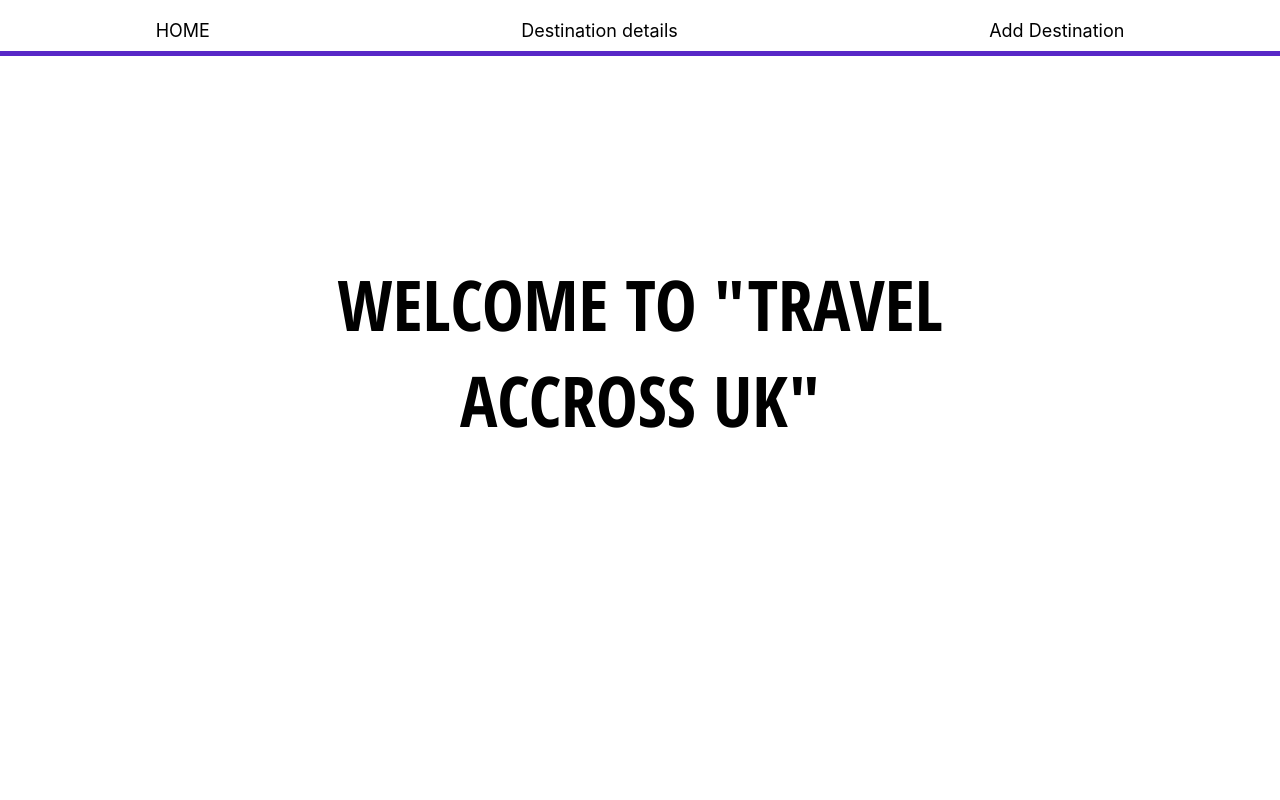
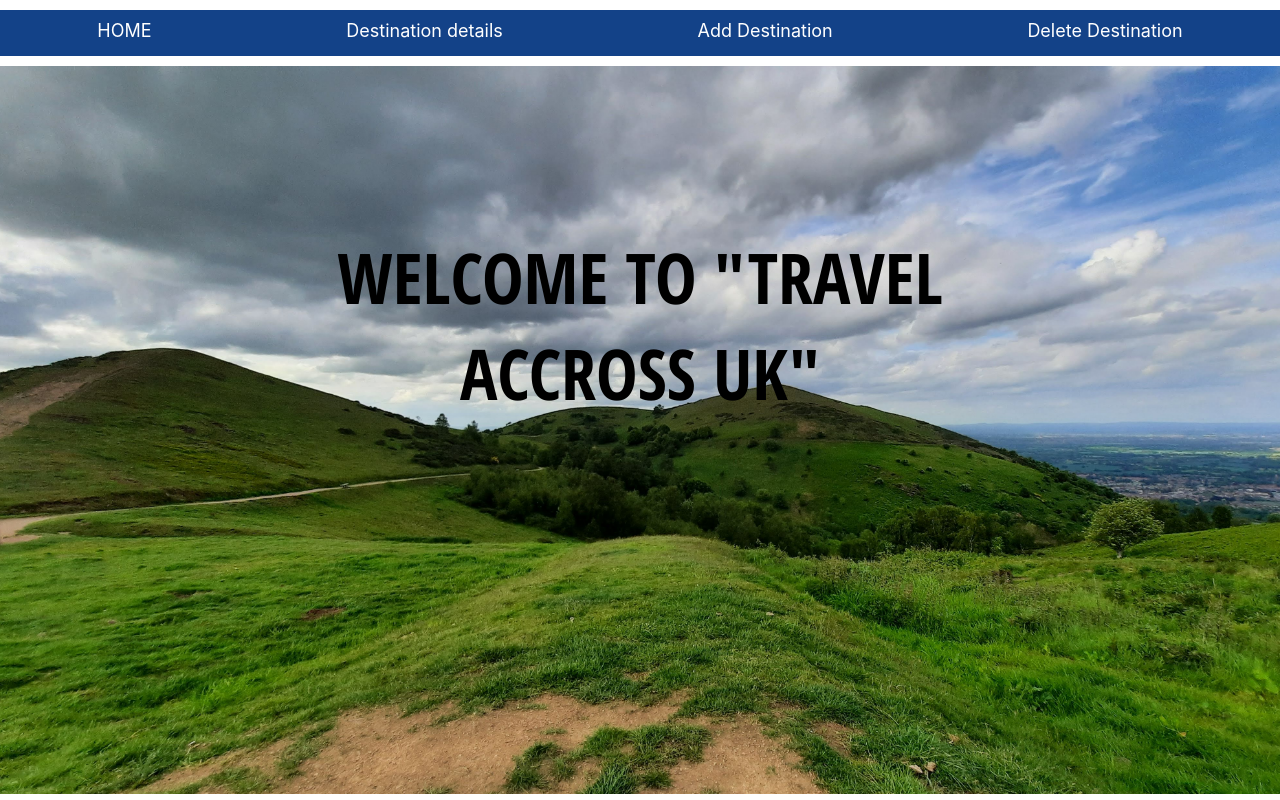
Before and after one commit to AshwiniMadapura/travel_app, a React (Create React App) app: page / in a window 1280 px wide. Built offline with nearby package versions, Linux system fonts and the light colour scheme; no server answers.

Commit message:
Added delete form component

```diff
--- /dev/null
+++ b/src/components/DeleteForm/DeleteForm.jsx
@@ -0,0 +1,45 @@
+// import { useState } from "react";
+import "./DeleteForm.scss";
+
+
+const DeleteForm = (props) => {
+    // const [location, setLocation] = useState({
+    //   locationId: "",
+    //   // description: "",
+    //   // attractions: ""
+    // })
+
+    const{
+      locationId
+    }=props.deleteForm;
+
+    const handleDelete = (e) => {
+        e.preventDefault()
+        fetch('https://cloud-travel-app-mgpd7hiizq-nw.a.run.app/locations/'+locationId, {
+          method: 'DELETE',
+          headers: {
+            'Content-Type': 'application/json',
+          },
+          // body: JSON.stringify(location)
+        })
+        .then((response) => response.json())
+        .then((json => console.log(json)))
+        .catch(err => console.log(err))
+        console.log("deleted")
+        e.target.reset();
+      }
+
+      return (
+        <div className="log-form">
+          <h2>Delete A Location</h2>
+          <form >
+          {/* <input type="number" placeholder="location Id" {locationId}/> */}
+            {/* <input type="text" placeholder="location Id" onInput={(e) => setLocation({ ...location, locationId: e.target.value })} /> */}
+            {/* <input type="text" placeholder="description" onInput={(e) => setLocation({ ...location, description: e.target.value })} />
+            <input type="text" placeholder="attractions" onInput={(e) => setLocation({ ...location, attractions: e.target.value })} /> */}
+            <button type="submit" className="btn" onClick={handleDelete}>Delete</button>
+          </form>
+        </div>
+      );
+}
+export default DeleteForm;
--- a/src/components/Home/Home.jsx
+++ b/src/components/Home/Home.jsx
@@ -2,7 +2,9 @@ import "./Home.scss";
 
 const Home = () => {
   return (
-    <h1>WELCOME TO "TRAVEL ACCROSS UK"</h1>
+    <div className="homepage">
+    <h1 className="homepage__header">WELCOME TO "TRAVEL ACCROSS UK"</h1>
+    </div>
   )
 }
 
--- a/src/components/Home/Home.scss
+++ b/src/components/Home/Home.scss
@@ -1,10 +1,23 @@
 @import url(https://fonts.googleapis.com/css?family=Open+Sans+Condensed:300,700|Open+Sans:400,300,600);
 
+.homepage{
+  display: flex;
+  flex-direction: column;
+  align-items: center;
+  justify-content: center;
+  background-image: url("../../assets/images/homepage.jpg");
+  background-size: cover;
+  background-repeat: no-repeat;
+  height: 91vh;
+  width: 100vw;
+  background-position: center;
 
-h1 {
-  font-size: 70px;
+  &__header{
+    font-size: 70px;
   width: 50%;
-  margin: 200px auto;
+  // margin: auto auto;
+  margin-bottom: 20%;
   text-align: center;
   font-family: 'open sans condensed';
+  }
 }
--- a/src/components/Location/Location.jsx
+++ b/src/components/Location/Location.jsx
@@ -4,8 +4,26 @@ const Location=(props)=>{
     const{
         locationName,
         description,
-        attractions
+        attractions,
+        locationId
     }=props.location;
+
+    const handleDelete = () => {
+        console.log("it works")
+        fetch(
+            'https://cloud-travel-app-mgpd7hiizq-nw.a.run.app/locations/'+locationId,
+          {
+            method: 'DELETE',
+            headers: {
+              'Content-Type': 'application/json',
+            },
+          }
+        )
+          .then((response) => response.json())
+          .then((json) => console.log(json))
+          .catch((err) => console.log(err));
+        console.log('deleted');
+      };
 
     return(
         <div className="location">
@@ -13,6 +31,8 @@ const Location=(props)=>{
             <h3>Name of location: {locationName}</h3>
             <p>Location details are: {description}</p>
             <p>Nearby attractions are: {attractions}</p>
+            <a href="">Know more</a>
+            <button type="button" className="location__delete" onClick={handleDelete}>Delete</button>
         </div>
     )
 }
--- a/src/components/Location/Location.scss
+++ b/src/components/Location/Location.scss
@@ -5,6 +5,10 @@
     background-color: rgb(19, 66, 136);
     color: white;
     border-radius: 5px;
+
+    &__delete{
+      margin-left: 60%;
+    }
 
     h3 {
       font-size: 32px;
@@ -15,4 +19,8 @@
       font-size: 12px;
       font-weight: lighter;
     }
+
+    a{
+      color: wheat;
+    }
   }
--- a/src/components/LocationList/LocationList.jsx
+++ b/src/components/LocationList/LocationList.jsx
@@ -3,12 +3,13 @@ import Location from "../Location/Location"
 
 const LocationList=(props)=>{
     return(
-        <>
-            <h2 className="heading">Famous loacations to visit accross UK...</h2>
-            <div>
+        <div className="locationDetails">
+
+            <h2 className="locationDetails__heading">Famous loacations to visit accross UK...</h2>
+            <div className="locationDetails__content">
                 {props.locations && props.locations.map(location => <Location key={location.locationId} location={location}/>)}
             </div>
-        </>
+        </div>
     )
 }
 export default LocationList
--- a/src/components/LocationList/LocationList.scss
+++ b/src/components/LocationList/LocationList.scss
@@ -1,6 +1,37 @@
-.heading {
+.locationDetails{
+  display: flex;
+  flex-direction: column;
+  align-items: center;
+  justify-content: center;
+  background-image: url("../../assets/images/homepage.jpg");
+  background-size: cover;
+  background-repeat: no-repeat;
+  height: 91vh;
+  width: 100vw;
+  background-position: center;
+
+  &__heading{
     text-align: center;
     margin: 50px 0;
     font-size: 36px;
     font-family: 'open sans condensed';
   }
+
+  &__content{
+    display: grid;
+    grid-template-rows: 1fr 1fr 1fr;
+    grid-template-columns: 1fr 1fr 1fr;
+    padding: 2rem;
+    gap: 3rem;
+    width: 100%;
+  }
+}
+
+
+
+// .heading {
+//     text-align: center;
+//     margin: 50px 0;
+//     font-size: 36px;
+//     font-family: 'open sans condensed';
+//   }
--- a/src/components/Nav/Nav.jsx
+++ b/src/components/Nav/Nav.jsx
@@ -18,6 +18,10 @@ const Nav = () => {
       {/* <a className="nav-menu__item" href="">Add Destination</a> */}
       Add Destination
       </Link>
+
+      <Link className="nav-menu__item" to={"/delete-location"}>
+      Delete Destination
+      </Link>
     </div>
   )
 }
--- a/src/components/Nav/Nav.scss
+++ b/src/components/Nav/Nav.scss
@@ -6,12 +6,13 @@ $blue: rgb(88, 40, 199);
   display: flex;
   justify-content: space-around;
   align-items: center;
-  border-bottom: 5px solid $blue;
+  background-color: rgb(19, 66, 136);
+  border-bottom: 5px solid rgb(19, 66, 136);
 
   > * {
     text-decoration: none;
     font-size: 18px;
     margin: 10px 0;
-    color: black;
+    color: white;
   }
 }
--- a/src/containers/Dashboard/Dashboard.jsx
+++ b/src/containers/Dashboard/Dashboard.jsx
@@ -3,6 +3,7 @@ import Nav from "../../components/Nav/Nav"
 import Home from "../../components/Home/Home";
 import LocationList from "../../components/LocationList/LocationList";
 import Form from "../../components/Form/Form"
+import DeleteForm from "../../components/DeleteForm/DeleteForm"
 import { BrowserRouter as Router, Routes, Route } from "react-router-dom";
 
 const Dashboard = () => {
@@ -26,6 +27,7 @@ const Dashboard = () => {
                 <Route path="/" element={<Home />} />
                 <Route path="/locations" element={<LocationList locations={locations}/>}/>
                 <Route path="/new-location" element={<Form />} />
+                <Route path="/delete-location" element={<DeleteForm />} />
             </Routes>
         </Router>
     )
```
Also changed, not shown: src/assets/images/homepage.jpg (added), src/components/DeleteForm/DeleteForm.scss (added).
